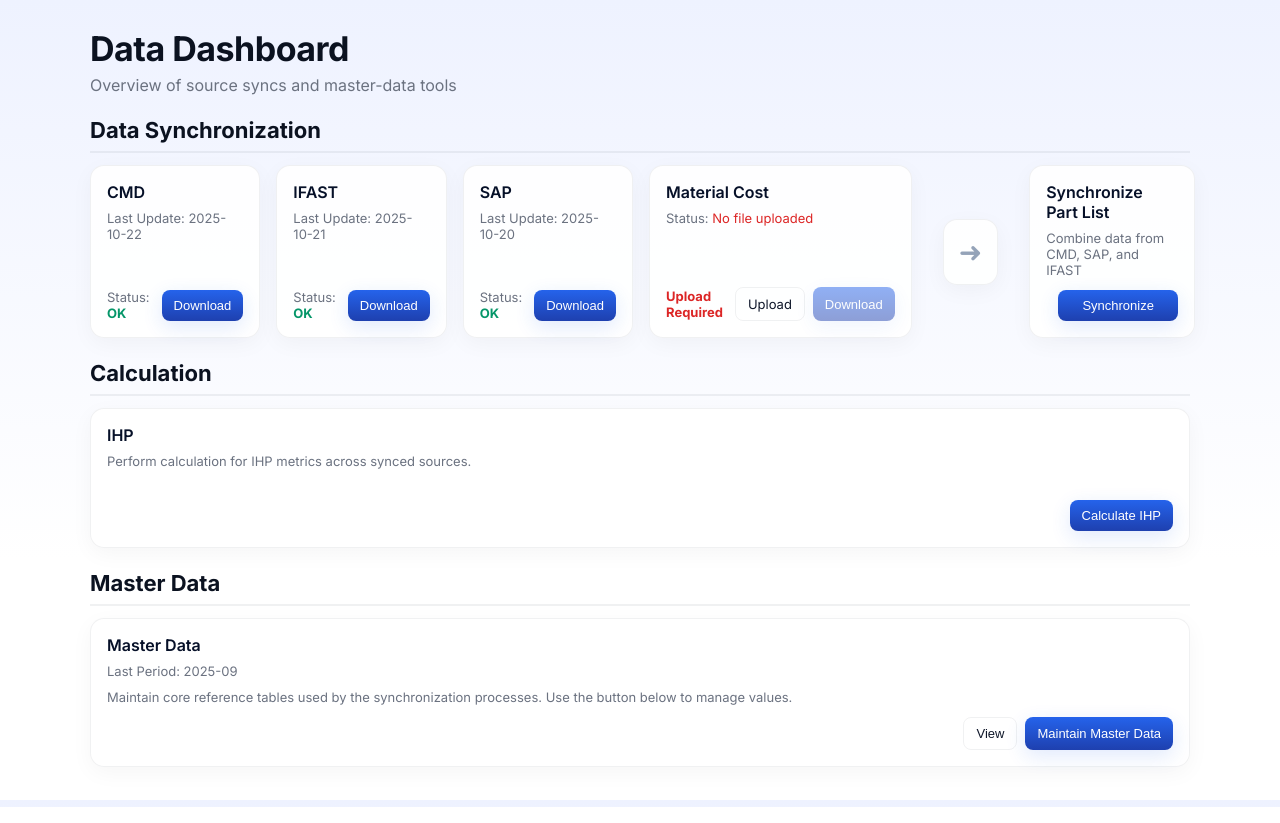
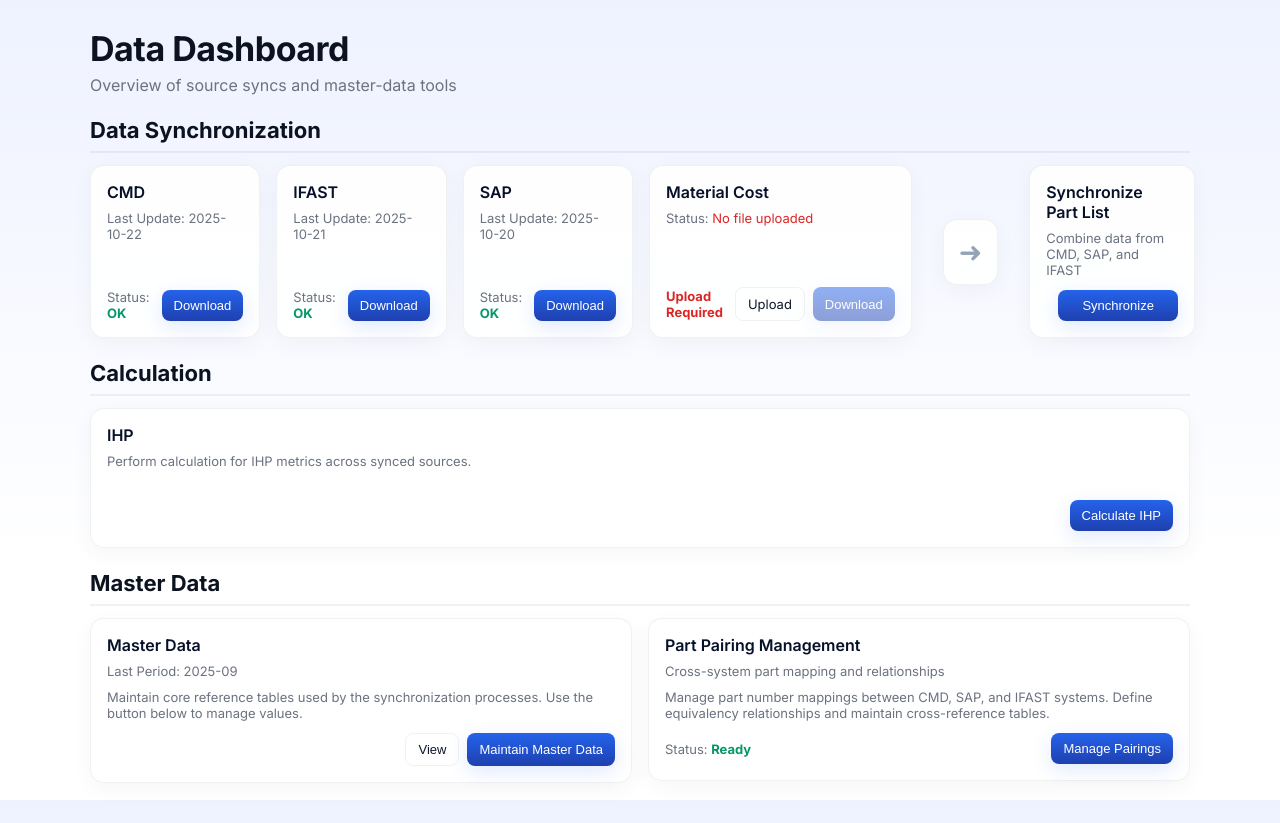
Before and after one commit to ari-fikri/finance-dashboard, a React (Vite) app: page / in a window 1280 px wide. Built offline with nearby package versions, Linux system fonts and the light colour scheme.

Commit message:
Add Part Pairing card in Master Data section

```diff
--- a/src/App.jsx
+++ b/src/App.jsx
@@ -86,6 +86,10 @@ export default function App() {
     a.download = "material-cost-data.csv";
     a.click();
     URL.revokeObjectURL(url);
+  }
+
+  function openPartPairing() {
+    alert("Part Pairing Management interface (preview)\n\nThis feature allows you to:\n• Map parts between different systems\n• Define equivalency relationships\n• Manage cross-reference tables");
   }
 
   function HeaderActions() {
@@ -310,7 +314,7 @@ export default function App() {
         <section>
           <h2 className="section-title">Master Data</h2>
 
-          <div className="grid-1" style={{ alignItems: "start" }}>
+          <div className="grid-2" style={{ alignItems: "start" }}>
             <motion.div
               className="card master-card"
               initial={{ opacity: 0, y: 6 }}
@@ -337,6 +341,32 @@ export default function App() {
                 </div>
               </div>
             </motion.div>
+
+            <motion.div
+              className="card"
+              initial={{ opacity: 0, y: 6 }}
+              animate={{ opacity: 1, y: 0 }}
+              transition={{ duration: 0.28, delay: 0.08 }}
+            >
+              <div>
+                <div className="title">Part Pairing Management</div>
+                <div className="meta">Cross-system part mapping and relationships</div>
+                <div style={{ marginTop: 10 }} className="small">
+                  Manage part number mappings between CMD, SAP, and IFAST systems. Define equivalency relationships and maintain cross-reference tables.
+                </div>
+              </div>
+
+              <div className="card-footer">
+                <div className="small">
+                  Status: <strong style={{ color: "#059669" }}>Ready</strong>
+                </div>
+                <div className="card-actions">
+                  <button className="btn btn-primary" onClick={openPartPairing}>
+                    Manage Pairings
+                  </button>
+                </div>
+              </div>
+            </motion.div>
           </div>
         </section>
       </main>
```
